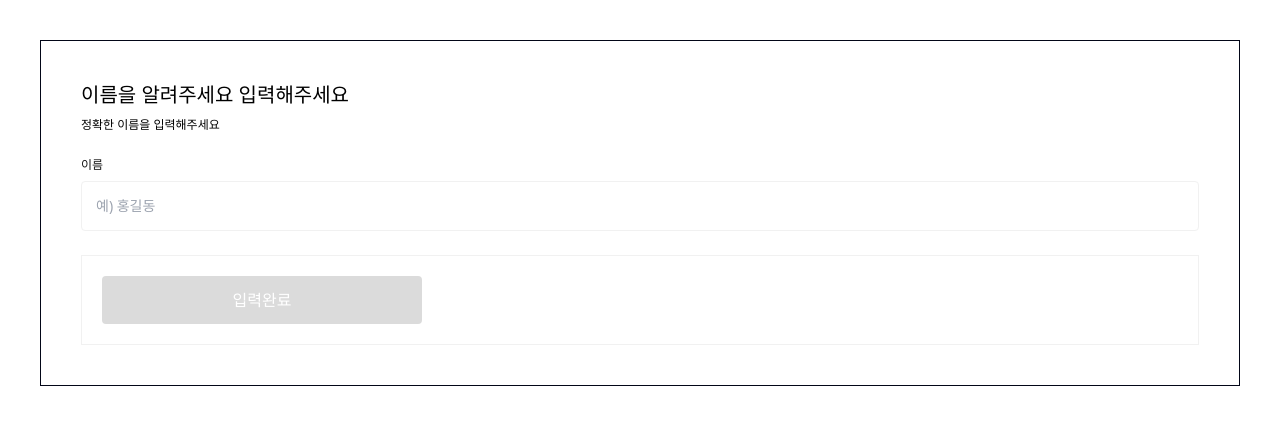
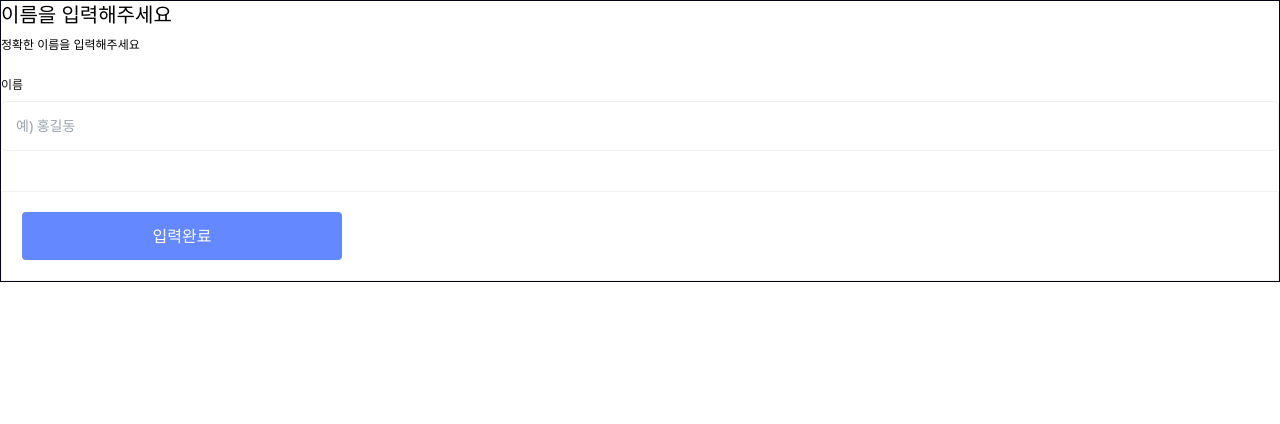
Before and after one commit to iziyeon/MoneyBuddy, a React (Vite) app: page /signup in a window 1280 px wide. Shown: the top 424 px of the page. Built offline with nearby package versions, Linux system fonts and the light colour scheme.

Commit message:
✨ [new features] SignupPage 상태관리 추가

```diff
--- a/src/pages/SignupPage.tsx
+++ b/src/pages/SignupPage.tsx
@@ -1,32 +1,81 @@
-import type { JSX } from 'react';
+import { useState, type JSX } from 'react';
 import InputField from '../components/signup/InputField';
 import SignupHeader from '../components/signup/SignupHeader';
+import EmailDropdown from '../components/signup/EmailDropdown';
+import Button from '../components/common/Button';
 
 export default function SignupPage(): JSX.Element {
+  const [name, setName] = useState('');
+  const [phone, setPhone] = useState('');
+  const [emailId, setEmailId] = useState('');
+  const [domain, setDomain] = useState('');
+  const [password, setPassword] = useState('');
+  const [passwordCheck, setPasswordCheck] = useState('');
+
+  const isNameEmpty = name.length >= 1;
+  const isNumberEmpty = phone.length >= 1;
+  const isEmailEmpty = emailId.length > 0 && domain.length > 0;
+
   return (
-    <div className="p-10 m-10 border border-slate-950">
-      <SignupHeader
-        title="이름을 알려주세요"
-        description="정확한 이름을 입력해주세요"
+    <div className=" border border-slate-950">
+      <SignupHeader title="이름을" description="정확한 이름을 입력해주세요" />
+      {isEmailEmpty && (
+        <>
+          <InputField
+            id="password"
+            type="password"
+            label="비밀번호"
+            value={password}
+            onChange={e => setPassword(e.target.value)}
+            placeholder="특수문자, 영문, 숫자 포함 10자 이상"
+          />
+          <InputField
+            id="passwordcheck"
+            type="password"
+            label="비밀번호 확인"
+            value={passwordCheck}
+            onChange={e => setPasswordCheck(e.target.value)}
+            placeholder="특수문자, 영문, 숫자 포함 10자 이상"
+          />
+        </>
+      )}
+      {isNumberEmpty && (
+        <div className="flex items-center">
+          <InputField
+            id="email"
+            type="email"
+            label="이메일"
+            value={emailId}
+            placeholder="이메일을 입력해주세요"
+            onChange={e => setEmailId(e.target.value)}
+          />
+          <EmailDropdown selected={domain} onSelect={setDomain} />
+        </div>
+      )}
+
+      {isNameEmpty && (
+        <InputField
+          id="phone"
+          label="휴대폰 번호"
+          placeholder="예) 휴대폰번호를 입력해주세요"
+          value={phone}
+          onChange={e => setPhone(e.target.value)}
+        />
+      )}
+
+      <InputField
+        id="name"
+        label="이름"
+        placeholder="예) 홍길동"
+        value={name}
+        onChange={e => setName(e.target.value)}
       />
-      {/* <div className="text-xl pb-2">이름을 알려주세요</div>
-      <div className="text-xs pb-6">정확한 이름을 입력해주세요</div> */}
-      <InputField id="name" label="이름" placeholder="예) 홍길동" />
-      {/* <div className="flex flex-col">
-        <InputField label="이름" placeholder="예) 홍길동" />
-        <label htmlFor="name" className="text-xs pb-2">
-          이름
-        </label>
-        <input
-          id="name"
-          className="p-3.5 rounded text-sm border  border-stroke"
-          placeholder="예) 홍길동"
-        />
-      </div> */}
-      <div className="border border-stroke p-5">
-        <button className="bg-disabled text-white text-base px-5 py-3 w-80 rounded">
+
+      <div className="border border-stroke p-5 mt-4">
+        {/* <button className="bg-red text-white text-base px-5 py-3 w-80 rounded">
           입력완료
-        </button>
+        </button> */}
+        <Button>입력완료</Button>
       </div>
     </div>
   );
```
